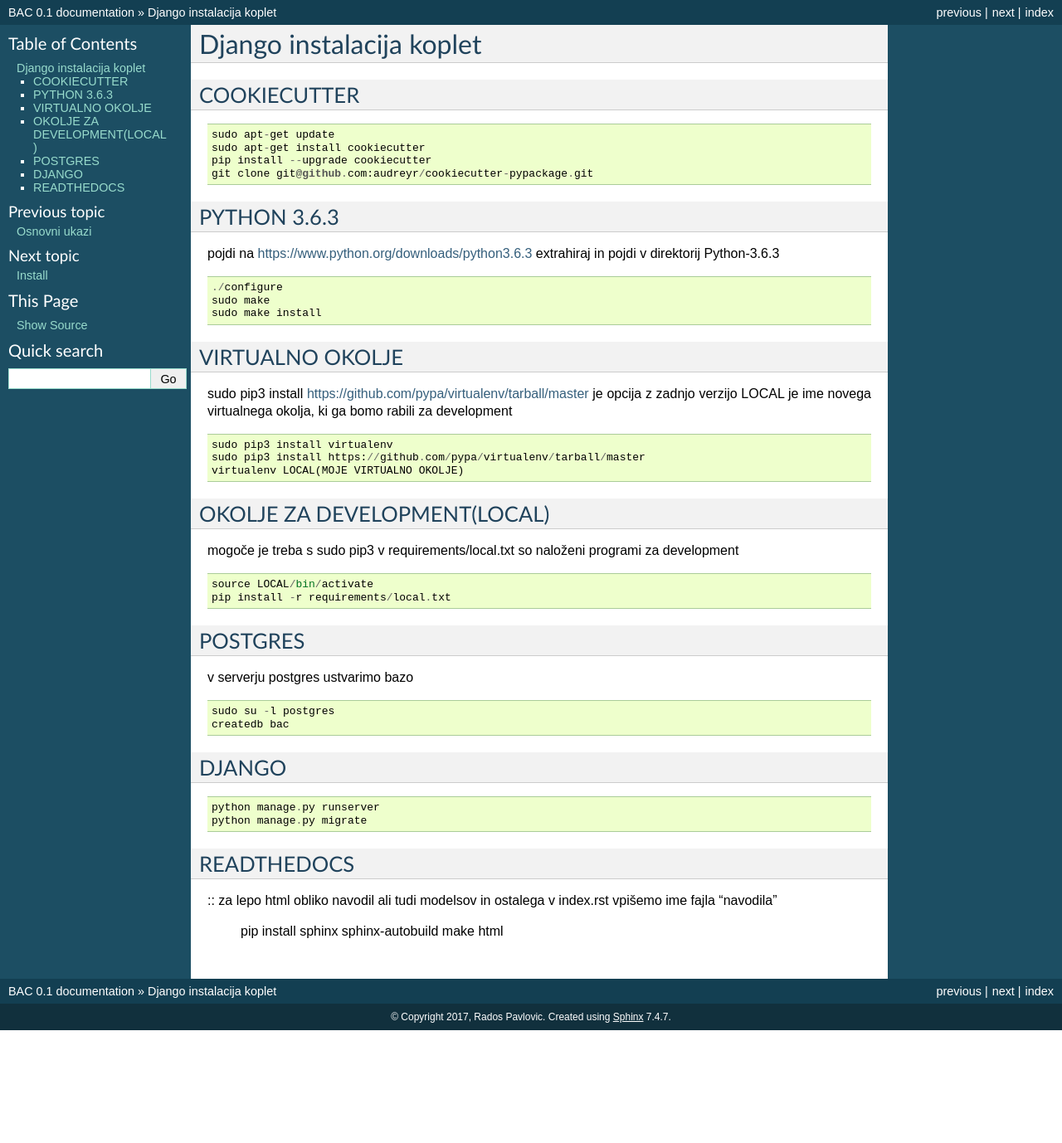
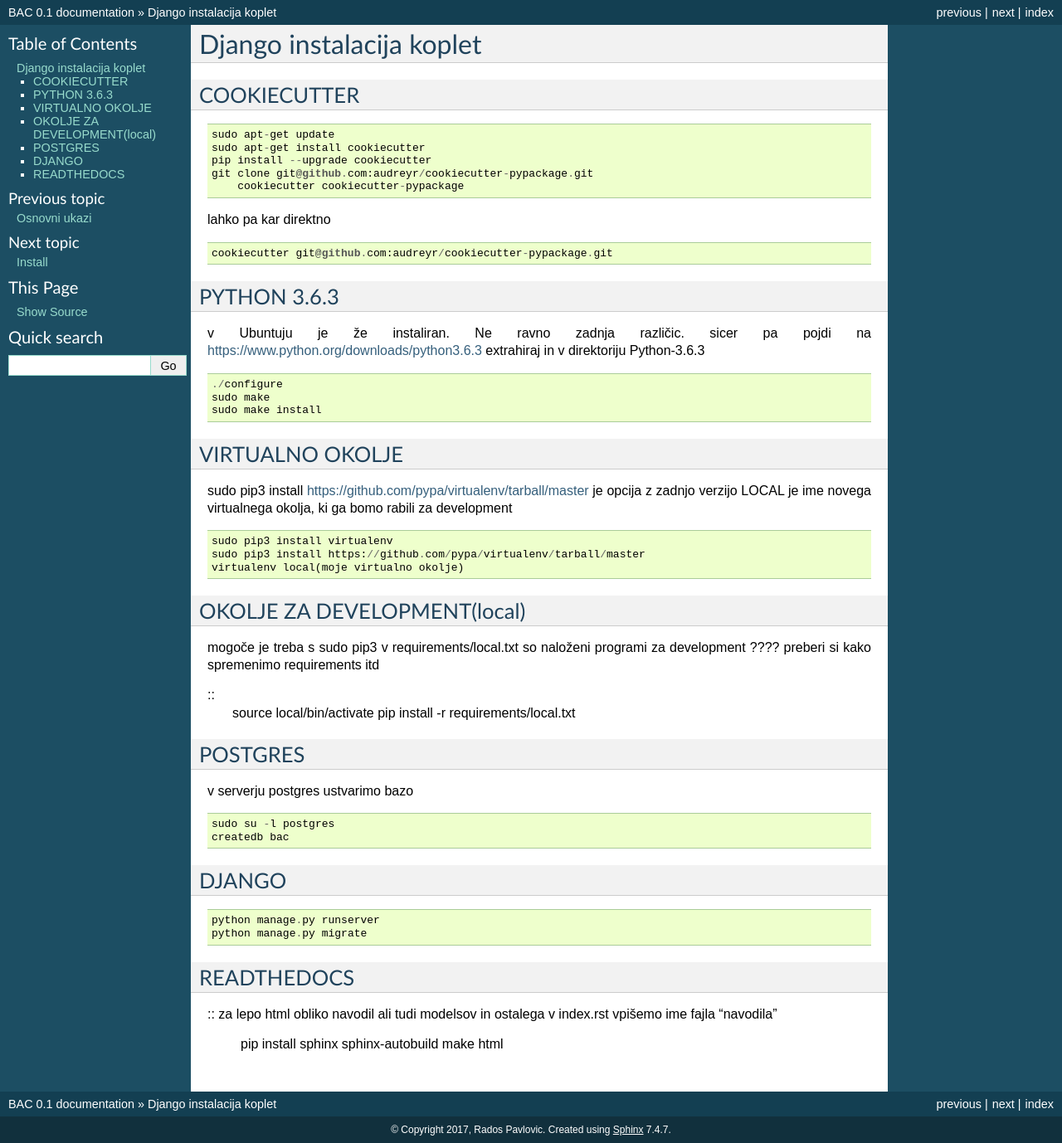
Before and after one commit to pavlovicr/bac, a Sphinx documentation site: the page built from docs/bac_instalacija.rst, in a window 1280 px wide. Shown: the whole page at 83% size. Built offline with Sphinx 7.4.7, drawn with Linux system fonts in a browser that asks for light colours; pages that are not in the unit, such as notebooks, are missing from menus; before the commit the page ends 1242 px from its top, so only the background shows below that.

Commit message:
popravek navodil

```diff
--- a/docs/bac_instalacija.rst
+++ b/docs/bac_instalacija.rst
@@ -11,12 +11,19 @@
     sudo apt-get install cookiecutter
     pip install --upgrade cookiecutter
     git clone git@github.com:audreyr/cookiecutter-pypackage.git
+	cookiecutter cookiecutter-pypackage
+
+lahko pa kar direktno
+::
+
+	cookiecutter git@github.com:audreyr/cookiecutter-pypackage.git
+
 
 PYTHON 3.6.3
 ^^^^^^^^^^^^
-
-pojdi na https://www.python.org/downloads/python3.6.3
-extrahiraj in pojdi v direktorij Python-3.6.3
+v Ubuntuju je že instaliran. Ne ravno zadnja različic.
+sicer pa pojdi na https://www.python.org/downloads/python3.6.3
+extrahiraj in v direktoriju Python-3.6.3
 ::
 
     ./configure
@@ -32,15 +39,17 @@
 
     sudo pip3 install virtualenv
     sudo pip3 install https://github.com/pypa/virtualenv/tarball/master
-    virtualenv LOCAL(MOJE VIRTUALNO OKOLJE)
+    virtualenv local(moje virtualno okolje)
 
-OKOLJE ZA DEVELOPMENT(LOCAL)
+OKOLJE ZA DEVELOPMENT(local)
 ^^^^^^^^^^^^^^^^^^^^^
 
 mogoče je treba s sudo pip3
 v requirements/local.txt so naloženi programi za development
+???? preberi si kako spremenimo requirements itd
+
 ::
-	source LOCAL/bin/activate
+	source local/bin/activate
 	pip install -r requirements/local.txt
 
 POSTGRES
```
